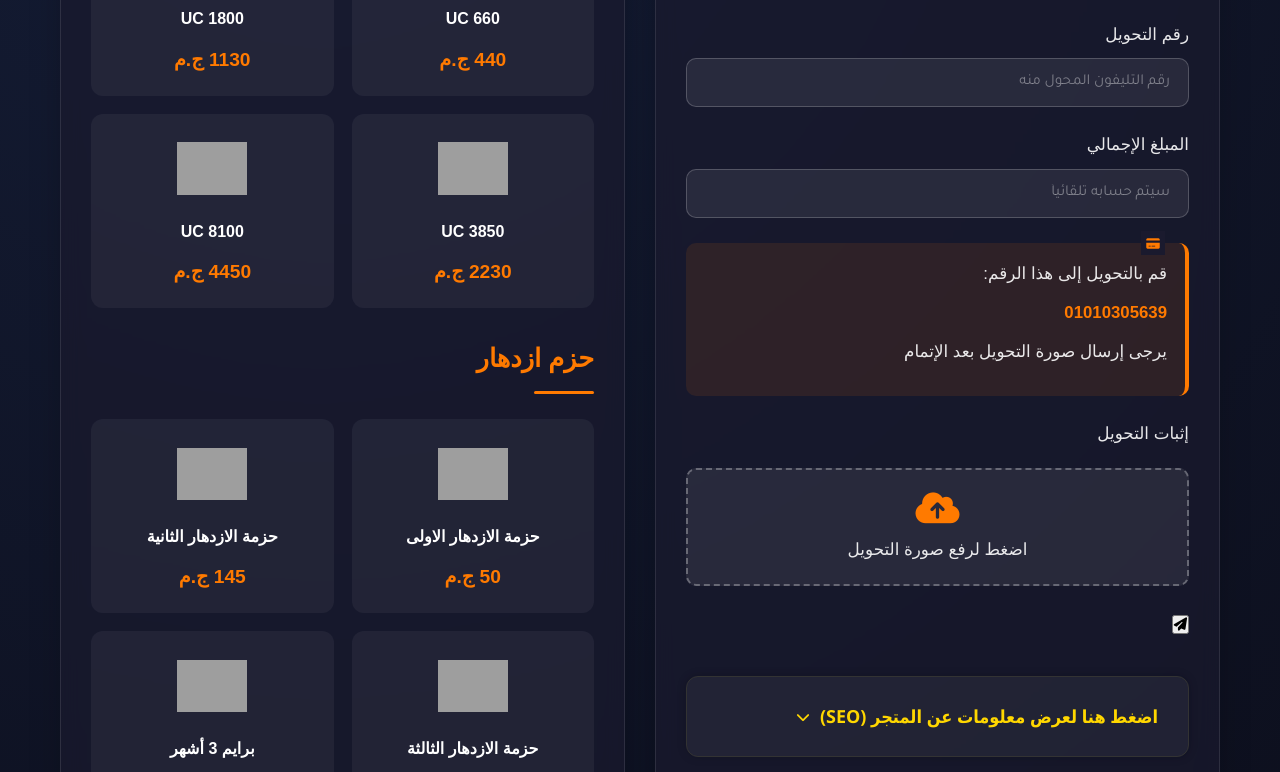
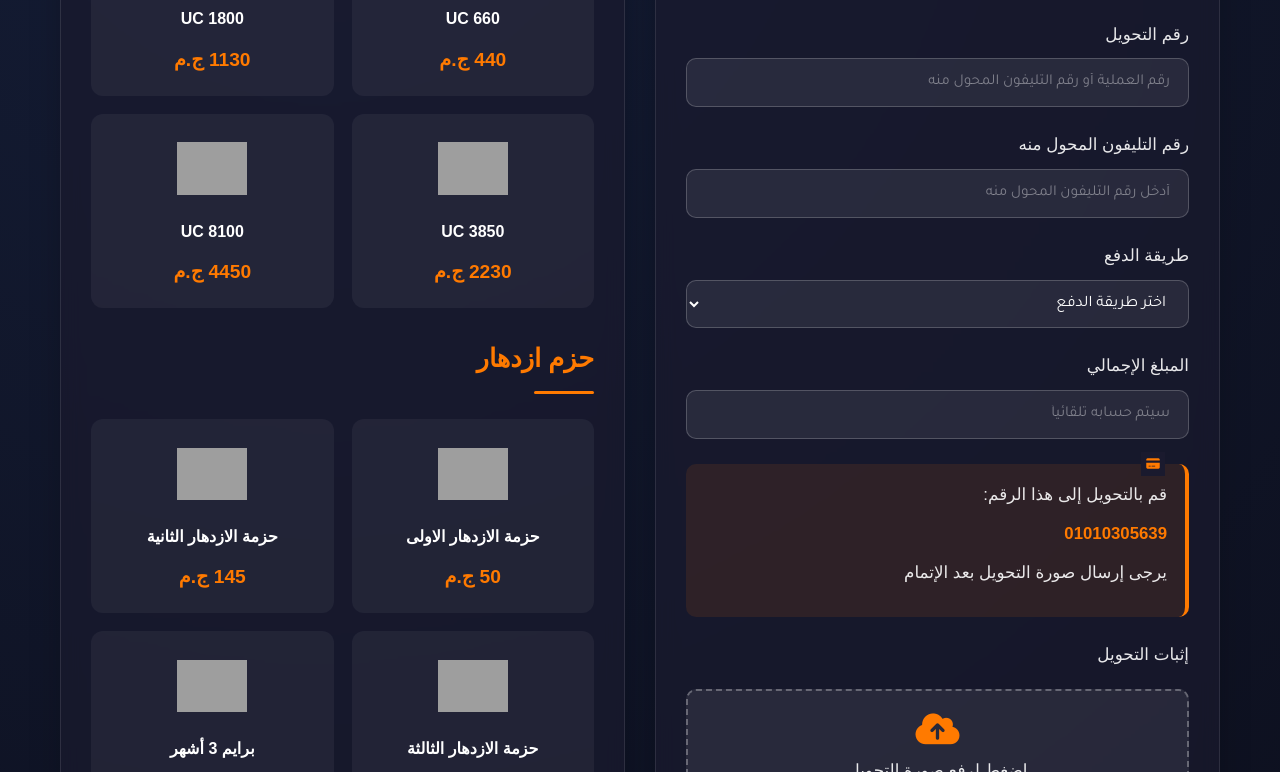
Before and after one commit to johnlatif16/king-store-esport, a website: page public/index.html in a window 1280 px wide. Shown: the part 880-1652 px from the top of the page. Drawn offline with Linux system fonts and the light colour scheme; grey boxes are pictures that could not be loaded.

Commit message:
Update index.html

```diff
--- a/public/index.html
+++ b/public/index.html
@@ -1329,8 +1329,26 @@
 
           <div class="form-group">
             <label for="transactionId">رقم التحويل</label>
-            <input type="text" id="transactionId" class="form-control" placeholder="رقم التليفون المحول منه" required>
-          </div>
+            <input type="text" id="transactionId" class="form-control" placeholder="رقم العملية أو رقم التليفون المحول منه" required>
+          </div>
+
+          <!-- حقول جديدة: رقم التليفون المحول منه وطريقة الدفع -->
+          <div class="form-group">
+            <label for="payerPhone">رقم التليفون المحول منه</label>
+            <input type="text" id="payerPhone" class="form-control" placeholder="أدخل رقم التليفون المحول منه" required>
+          </div>
+
+          <div class="form-group">
+            <label for="paymentMethod">طريقة الدفع</label>
+            <select id="paymentMethod" class="form-control" required>
+                <option value="">اختر طريقة الدفع</option>
+                <option value="فودافون كاش">فودافون كاش</option>
+                <option value="اورانج ماني">اورانج ماني</option>
+                <option value="اتصالات كاش">اتصالات كاش</option>
+                <option value="وي باي">وي باي</option>
+            </select>
+          </div>
+          <!-- نهاية الحقول الجديدة -->
 
           <div class="form-group">
             <label for="totalAmount">المبلغ الإجمالي</label>
@@ -1699,6 +1717,9 @@
       formData.append('bundle', selectedBundle ? selectedBundle.dataset.value : "");
       formData.append('transactionId', document.getElementById('transactionId').value);
       formData.append('totalAmount', document.getElementById('totalAmount').value.replace(" ج.م", ""));
+      // إضافة الحقول الجديدة
+      formData.append('payerPhone', document.getElementById('payerPhone').value);
+      formData.append('paymentMethod', document.getElementById('paymentMethod').value);
 
       const screenshotInput = document.getElementById('paymentScreenshot');
       if (screenshotInput.files[0]) {
@@ -1724,7 +1745,7 @@
 
         if (result.success) {
           // بدلاً من alert، قم بإعادة التوجيه إلى صفحة الدفع
-          window.location.href = `pay.html?orderId=${result.orderId}`;
+          window.location.href = `pay.html?orderId=${result.id}`; // تم تعديل result.orderId إلى result.id
         } else {
           throw new Error(result.message || "حدث خطأ غير معروف");
         }
```
